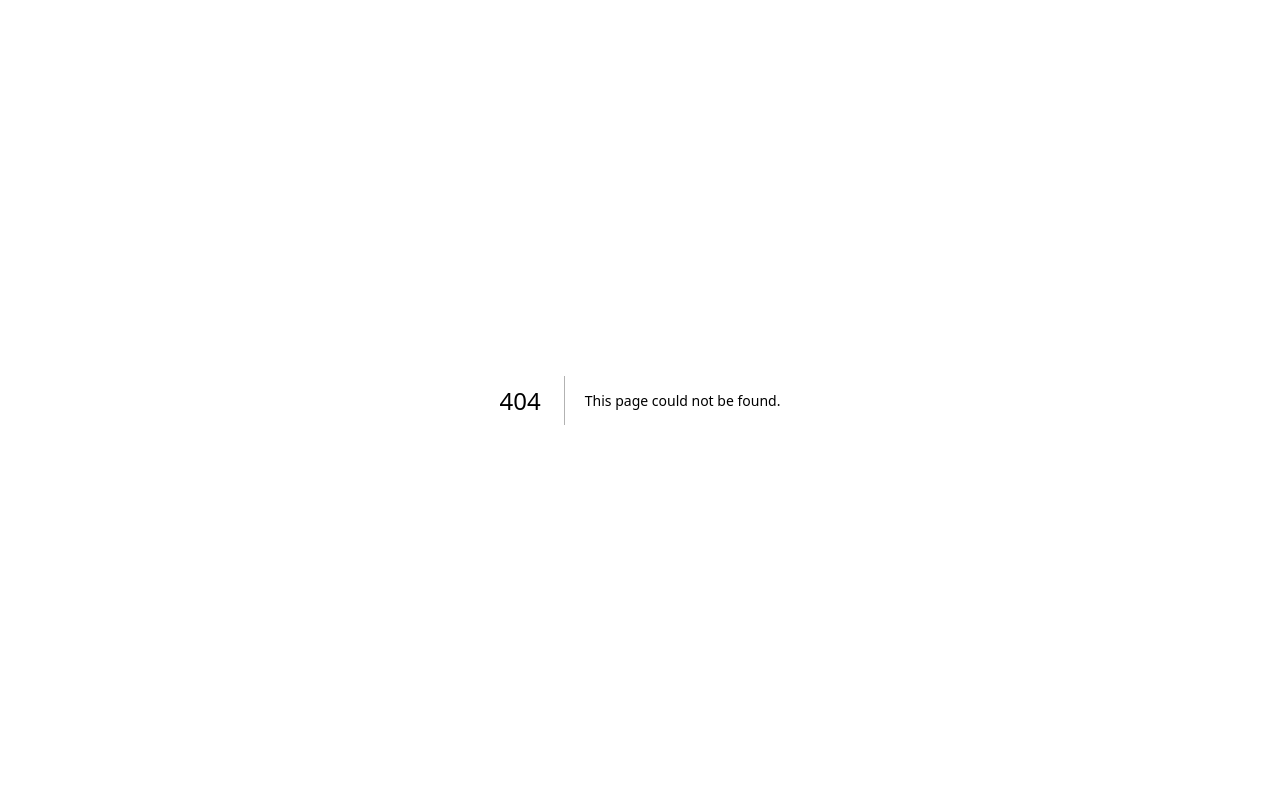
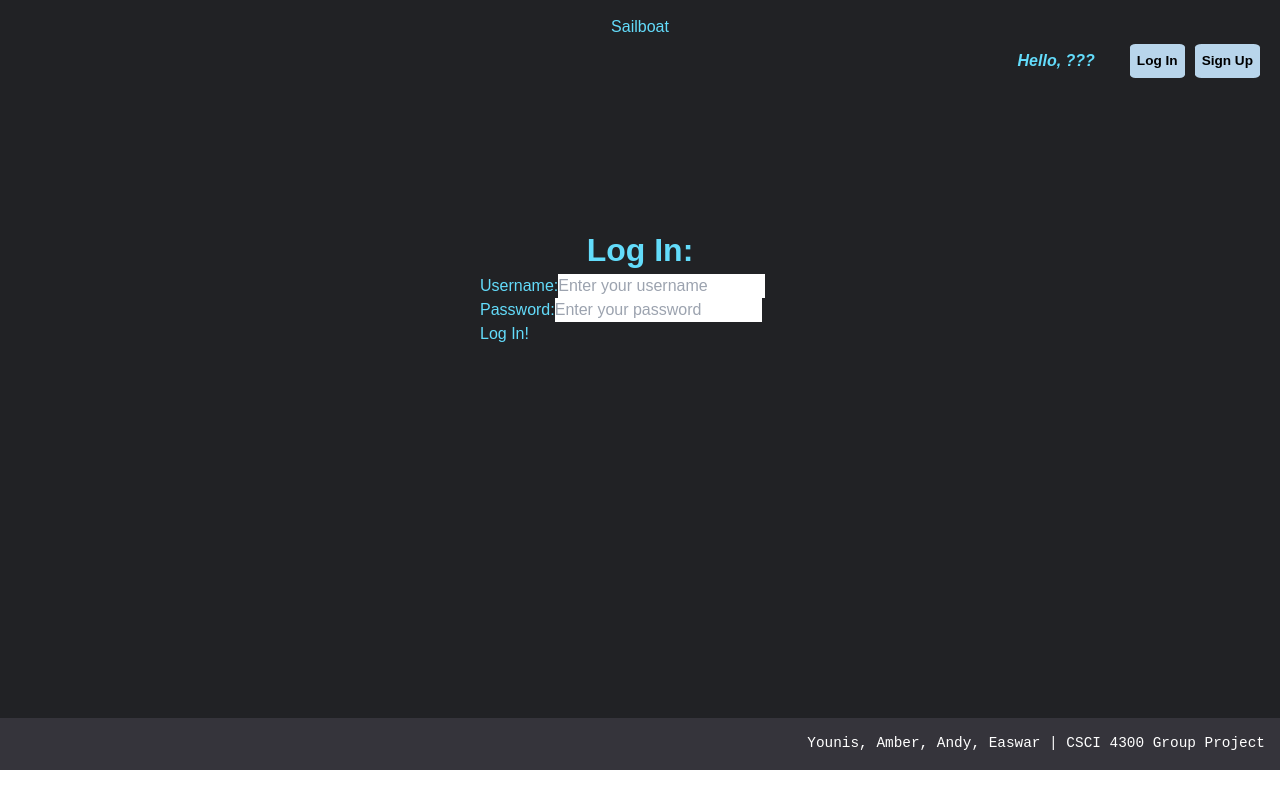
Before and after one commit to MoneyinIRL/GroupProject, a Next.js app: page /loginpage in a window 1280 px wide. Before the commit this address had no page. Built offline with nearby package versions, Linux system fonts and the light colour scheme.

Commit message:
Added links and pages, they aren't quite finished stylewise and do NOT work on the backend, but you can check em out :) gl yall

```diff
--- /dev/null
+++ b/src/app/additem/page.css
@@ -0,0 +1,11 @@
+.container {
+  display: block;
+  box-sizing: border-box;
+  flex-direction: column;
+  justify-content: flex-start;
+  align-items: stretch;
+  width: 100vw;
+  height: 100vh;
+  margin: 0;
+  padding: 0;
+}
--- /dev/null
+++ b/src/app/additem/page.tsx
@@ -0,0 +1,20 @@
+"use client";
+
+import { useState } from 'react';
+import './page.css';
+import NavBar from '../frontend/components/NavBar';
+//when you finish this, uncomment this line, add it to the return, and change the explort name, it should work
+//import (export name) from '../frontend/components/addmovieform';
+import Footer from '../frontend/components/Footer';
+
+export default function AddItemPage() {
+
+  return (
+    <div className="container">
+
+       <NavBar />
+       <Footer />
+
+    </div>
+  );
+}
--- /dev/null
+++ b/src/app/frontend/components/LogIn.tsx
@@ -0,0 +1,20 @@
+import styles from './LogInAndSignUp.module.css';
+
+export default function LogIn() {
+    return (
+        <div className={styles.LogSignBackground}>
+        <main>
+            <div className={styles.masthead}>
+                <h1 className={styles.headOne}> Log In: </h1>
+                <form className={styles.logInForm}>
+                    <label>Username:</label>
+                    <input id="name" type="text" placeholder="Enter your username"/>
+                    <label>Password:</label>
+                    <input id="password" type="password" placeholder="Enter your password"/>
+                    <button type="submit">Log In!</button>
+                </form>
+            </div>
+        </main>
+      </div>
+    )
+}
--- /dev/null
+++ b/src/app/frontend/components/LogInAndSignUp.module.css
@@ -0,0 +1,45 @@
+.LogSignBackground {
+    display: flex;
+    justify-content: center;
+    background-color: #212225;
+    color: #63DCFB;
+    padding: 10%;
+}
+
+.logInForm {
+    width: 320px;
+    height: 316px;
+    min-width: 320px;
+    top: -3327px;
+    left: -547px;
+    padding: var(--sds-size-space-600);
+    gap: var(--sds-size-space-600);
+    border-radius: var(--sds-size-radius-200);
+    border: var(--sds-size-stroke-border);
+}
+
+.signUpForm {
+    width: 350px;
+    height: 276px;
+    min-width: 320px;
+    top: -3801px;
+    left: -361px;
+    padding: var(--sds-size-space-600);
+    gap: var(--sds-size-space-600);
+    border-radius: var(--sds-size-radius-200);
+    border: var(--sds-size-stroke-border);
+    opacity: 0px;
+}
+
+.headOne {
+    font-size: 200%;
+    font-weight: bold;
+
+    display: flex;
+    justify-content: center;
+}
+
+.headTwo {
+    font-size: large;
+    align-content: center;
+}
--- a/src/app/frontend/components/NavBar.tsx
+++ b/src/app/frontend/components/NavBar.tsx
@@ -1,15 +1,19 @@
 import styles from './NavBar.module.css';
+import Link from 'next/link';
+
+//button for the logo, when we get the image working we can switch back to the logo as button
+//<button> <img src="../images/SailboatIcon.png" alt="sailboat Logo"/></button>
 
 export default function NavBar() {
 return (
     <nav className={styles.navBar}>
         <div className={styles.logo}>
-            <button> <img src="../images/SailboatIcon.png" alt="sailboat Logo"/></button>
+            <Link href='/'>Sailboat</Link>
         </div>
         <div className={styles.endStuff}>
             <p className={styles.username}>Hello, ???</p>
-            <button className={styles.button}>Log in</button>
-            <button className={styles.button}>Sign up</button>
+            <button className={styles.button}><Link href='/loginpage'>Log In</Link></button>
+            <button className={styles.button}><Link href='/signuppage'>Sign Up</Link></button>
         </div>
     </nav>
 )
--- /dev/null
+++ b/src/app/loginpage/page.css
@@ -0,0 +1,11 @@
+.container {
+  display: block;
+  box-sizing: border-box;
+  flex-direction: column;
+  justify-content: flex-start;
+  align-items: stretch;
+  width: 100vw;
+  height: 100vh;
+  margin: 0;
+  padding: 0;
+}
--- /dev/null
+++ b/src/app/loginpage/page.tsx
@@ -0,0 +1,20 @@
+"use client";
+
+import { useState } from 'react';
+import './page.css';
+import NavBar from '../frontend/components/NavBar';
+import LogIn from '../frontend/components/LogIn';
+import Footer from '../frontend/components/Footer';
+
+export default function LogInPage() {
+
+  return (
+    <div className="container">
+
+       <NavBar />
+       <LogIn  />
+       <Footer />
+
+    </div>
+  );
+}
--- /dev/null
+++ b/src/app/signuppage/page.css
@@ -0,0 +1,11 @@
+.container {
+  display: block;
+  box-sizing: border-box;
+  flex-direction: column;
+  justify-content: flex-start;
+  align-items: stretch;
+  width: 100vw;
+  height: 100vh;
+  margin: 0;
+  padding: 0;
+}
--- /dev/null
+++ b/src/app/signuppage/page.tsx
@@ -0,0 +1,20 @@
+"use client";
+
+import { useState } from 'react';
+import './page.css';
+import NavBar from '../frontend/components/NavBar';
+import SignUp from '../frontend/components/SignUp';
+import Footer from '../frontend/components/Footer';
+
+export default function SignUpPage() {
+
+  return (
+    <div className="container">
+
+       <NavBar />
+       <SignUp />
+       <Footer />
+
+    </div>
+  );
+}
```
Also changed, not shown: src/app/frontend/components/SignUp.tsx (added, +24 -0 lines), src/app/frontend/components/SplashFourOhFour.tsx (added, +14 -0 lines), src/app/not-found.tsx (added, +22 -0 lines).
